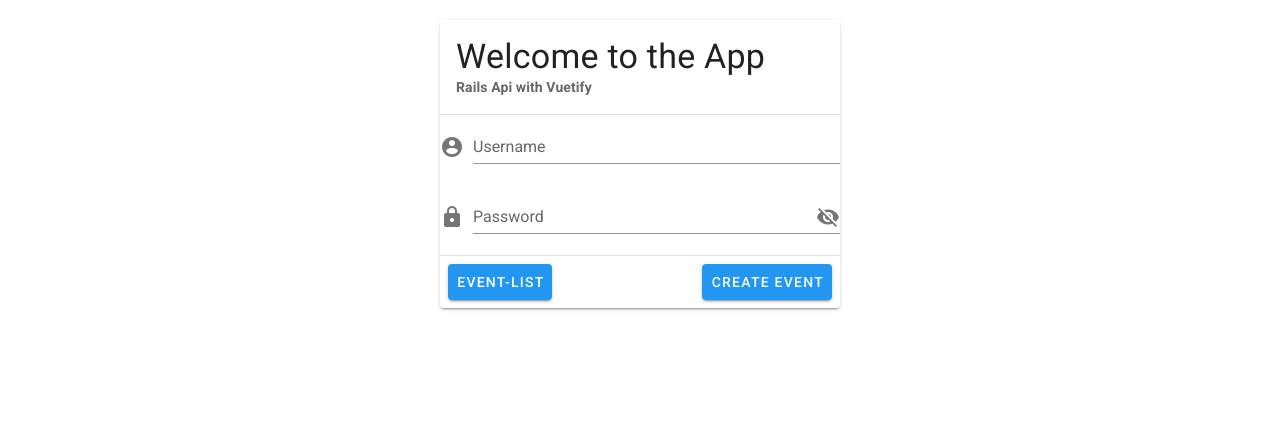
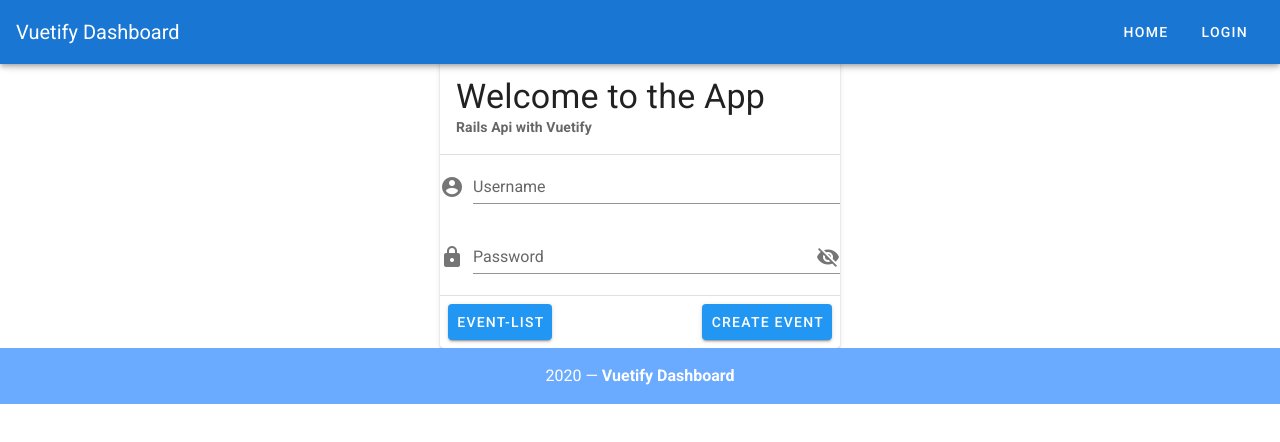
Before and after one commit to st0nyx/rails-vuetify-crud-vue, a Vue app: page / in a window 1280 px wide. Shown: the top 442 px of the page. Built offline with nearby package versions, Linux system fonts and the light colour scheme.

Commit message:
added app-bar and footer

```diff
--- a/src/App.vue
+++ b/src/App.vue
@@ -1,6 +1,12 @@
 <template>
   <v-app>
-    <v-card width="400" class="mx-auto mt-5">
+    <v-app-bar app color="primary" dark>
+      <v-toolbar-title>Vuetify Dashboard</v-toolbar-title>
+      <v-spacer></v-spacer>
+      <v-btn text rounded>Home</v-btn>
+      <v-btn text rounded>Login</v-btn>
+    </v-app-bar>
+    <v-card width="400" class="mx-auto mt-15">
       <v-card-title class="pb-0">
         <h2 class="display-1">Welcome to the App</h2>
       </v-card-title>
@@ -25,6 +31,25 @@
         <v-btn color="info">Create Event</v-btn>
       </v-card-actions>
     </v-card>
+
+    <v-footer color="primary lighten-1" padless>
+      <v-layout justify-center wrap>
+<!--        <v-btn-->
+<!--            v-for="link in links"-->
+<!--            :key="link"-->
+<!--            color="white"-->
+<!--            text-->
+<!--            rounded-->
+<!--            class="my-2"-->
+<!--        >-->
+<!--          {{ link }}-->
+<!--        </v-btn>-->
+        <v-flex primary lighten-2 py-4 text-center white--text xs12>
+          {{ new Date().getFullYear() }} — <strong>Vuetify Dashboard</strong>
+        </v-flex>
+      </v-layout>
+    </v-footer>
+
   </v-app>
 </template>
 
```
